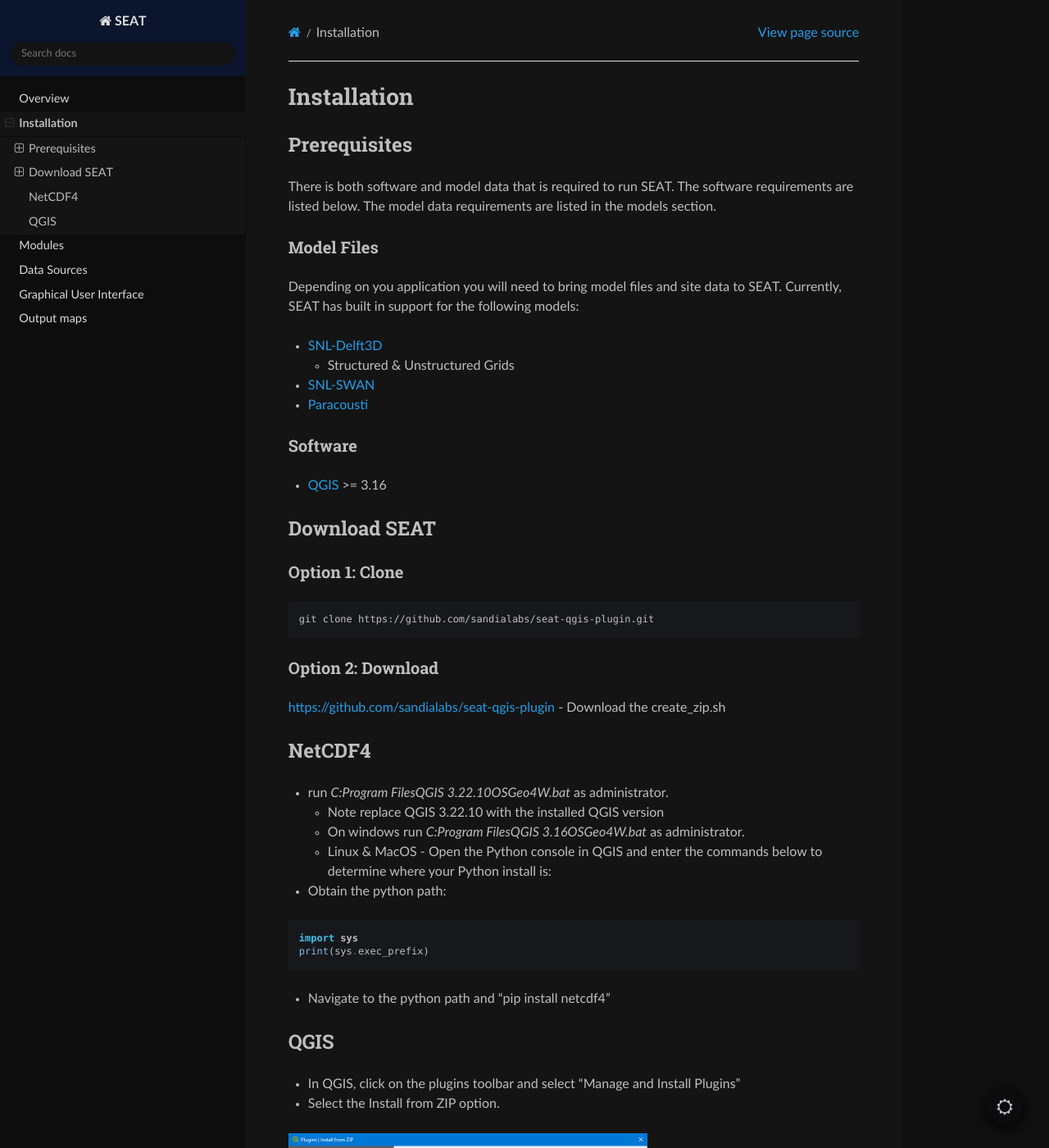
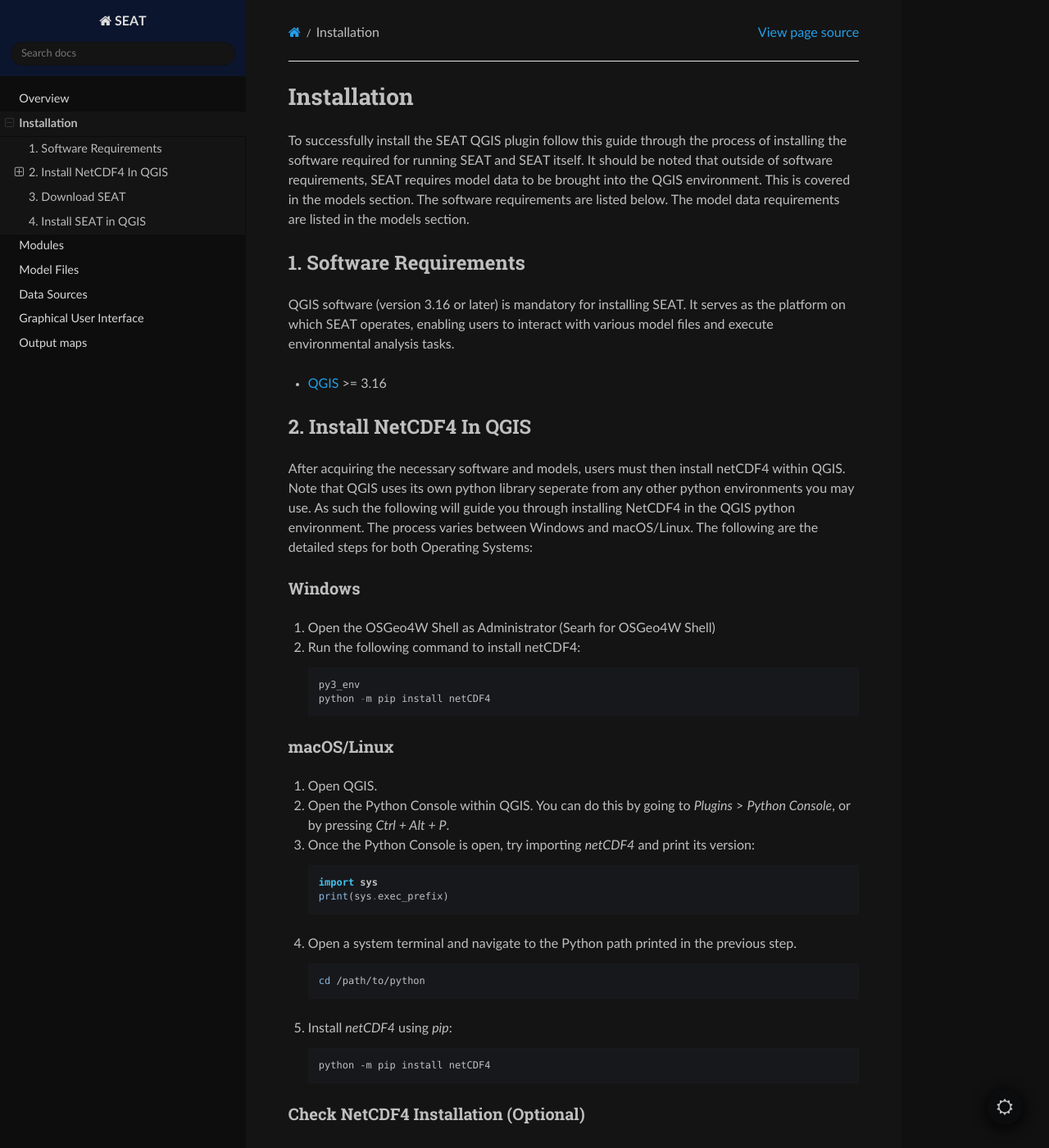
Before and after one commit to sandialabs/seat-qgis-plugin, a Sphinx documentation site: the page built from docs/installation.rst, in a window 1280 px wide and 1400 px high. Shown: the whole window at 82% size. Built offline with Sphinx 7.4.7 and the Read the Docs theme 2.0.0, drawn with Linux system fonts in a browser that asks for light colours; some of the changed text lies outside the part shown.

Commit message:
installation

```diff
--- a/docs/installation.rst
+++ b/docs/installation.rst
@@ -3,80 +3,90 @@
 Installation
 =====================
 
-Prerequisites
--------------
-There is both software and model data that is required to run SEAT. The software requirements are listed below. The model data requirements are listed in the models section.
+To successfully install the SEAT QGIS plugin follow this guide through the process of installing the software required for running SEAT and SEAT itself. It should be noted that outside of software requirements, SEAT requires model data to be brought into the QGIS environment. This is covered in the models section. The software requirements are listed below. The model data requirements are listed in the models section.
 
-Model Files
-^^^^^^^^^^^
-Depending on you application you will need to bring model files and site data to SEAT. Currently, SEAT has built in support for the following models:
+1. Software Requirements
+------------------------
 
-- `SNL-Delft3D <https://github.com/sandialabs/SNL-Delft3D-CEC>`_
-
-  * Structured & Unstructured Grids
-
-- `SNL-SWAN <https://github.com/sandialabs/SNL-SWAN>`_
-- `Paracousti <https://github.com/sandialabs/Paracousti>`_
-
-Software
-^^^^^^^^
+QGIS software (version 3.16 or later) is mandatory for installing SEAT. It serves as the platform on which SEAT operates, enabling users to interact with various model files and execute environmental analysis tasks.
 
 - `QGIS <https://www.qgis.org/en/site/forusers/download.html>`_ >= 3.16
 
 
-Download SEAT
---------------
+2. Install NetCDF4 In QGIS
+----------------------------
 
-Option 1: Clone
-^^^^^^^^^^^^^^^
+After acquiring the necessary software and models, users must then install netCDF4 within QGIS. Note that QGIS uses its own python library seperate from any other python environments you may use. As such the following will guide you through installing NetCDF4 in the QGIS python environment. The process varies between Windows and macOS/Linux. The following are the detailed steps for both Operating Systems:
 
-.. code-block:: sh
+Windows
+^^^^^^^
 
-   git clone https://github.com/sandialabs/seat-qgis-plugin.git
+1. Open the OSGeo4W Shell as Administrator (Searh for OSGeo4W Shell)
+2. Run the following command to install netCDF4:
 
-Option 2: Download
-^^^^^^^^^^^^^^^^^^
+   .. code-block:: python
 
-https://github.com/sandialabs/seat-qgis-plugin
-- Download the create_zip.sh
+      py3_env
+      python -m pip install netCDF4
 
+macOS/Linux
+^^^^^^^^^^^
 
+1. Open QGIS.
+2. Open the Python Console within QGIS. You can do this by going to `Plugins` > `Python Console`, or by pressing `Ctrl + Alt + P`.
+3. Once the Python Console is open, try importing `netCDF4` and print its version:
 
+   .. code-block:: python
 
-NetCDF4
--------
+      import sys
+      print(sys.exec_prefix)
 
-- run `C:\Program Files\QGIS 3.22.10\OSGeo4W.bat` as administrator.
+4. Open a system terminal and navigate to the Python path printed in the previous step.
 
-  * Note replace QGIS 3.22.10 with the installed QGIS version
-  * On windows run `C:\Program Files\QGIS 3.16\OSGeo4W.bat` as administrator.
-  * Linux & MacOS - Open the Python console in QGIS and enter the commands below to determine where your Python install is:
+   .. code-block:: sh
 
-- Obtain the python path:
+      cd /path/to/python
 
-.. code-block:: python
+5. Install `netCDF4` using `pip`:
 
-   import sys
-   print(sys.exec_prefix)
+   .. code-block:: sh
 
-- Navigate to the python path and “pip install netcdf4”
+      python -m pip install netCDF4
 
-QGIS
----------------------
-- In QGIS, click on the plugins toolbar and select “Manage and Install Plugins”
-- Select the Install from ZIP option.
+Check NetCDF4 Installation (Optional)
+^^^^^^^^^^^^^^^^^^^^^^^^^^^^^^^^^^^^^
+Check that the above worked in QGIS by running the following in the Python Console:
 
-.. figure:: media/installPlugin.png
-   :scale: 50 %
-   :alt: Install from ZIP
+   .. code-block:: python
 
-- Navigate to the SEAT zip package.
-- Click Install Plugin.
-- The SEAT icon should appear in the toolbar.
+      import netCDF4
+      print(netCDF4.__version__)
+
+If the above worked, you should see the version of netCDF4 printed in the console. If you see an error, try closing and reopening QGIS and trying again. If you still see an error open an issue on the GitHub.
+
+3. Download SEAT
+----------------
+
+Download the **seat_qgis_plugin.zip** from the latest release
+
+https://github.com/sandialabs/seat-qgis-plugin/releases/
+
+4. Install SEAT in QGIS
+--------------------------------
+
+1. In QGIS, click on the plugins toolbar and select “Manage and Install Plugins...”
+2. Select the Install from ZIP option.
+
+   .. figure:: media/installPlugin.png
+      :scale: 50 %
+      :alt: Install from ZIP
+
+3. Navigate to the SEAT zip package.
+4. Click Install Plugin.
+5. The SEAT icon should appear in the toolbar and as a Plugin menu option.
 
 .. figure:: media/SEAT_Toolbar.png
    :scale: 125 %
    :alt: SEAT icon in QGIS toolbar
 
-
-- And as a Plugin menu option.
+   If you see the SEAT icon you have succesfully install SEAT.
```
Also changed, not shown: docs/modules.rst (+12 -0 lines), 14 other files.
